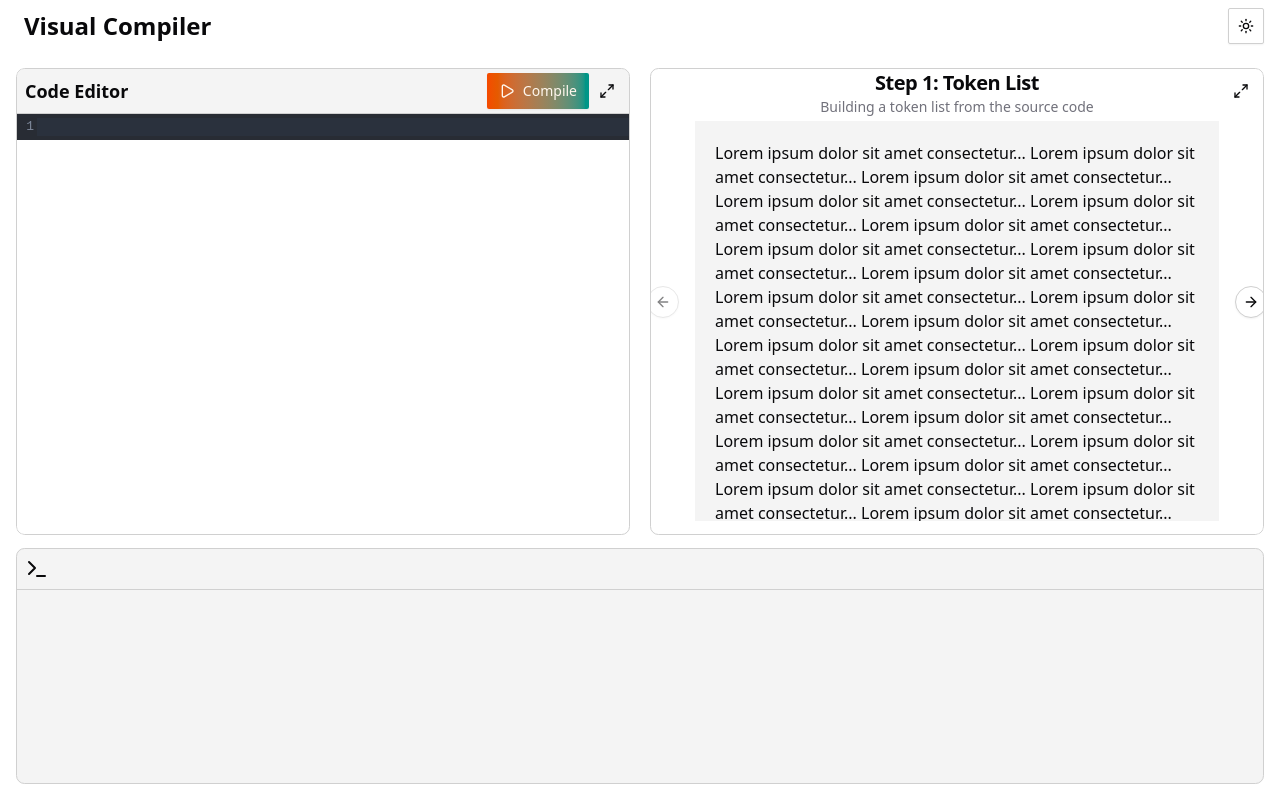
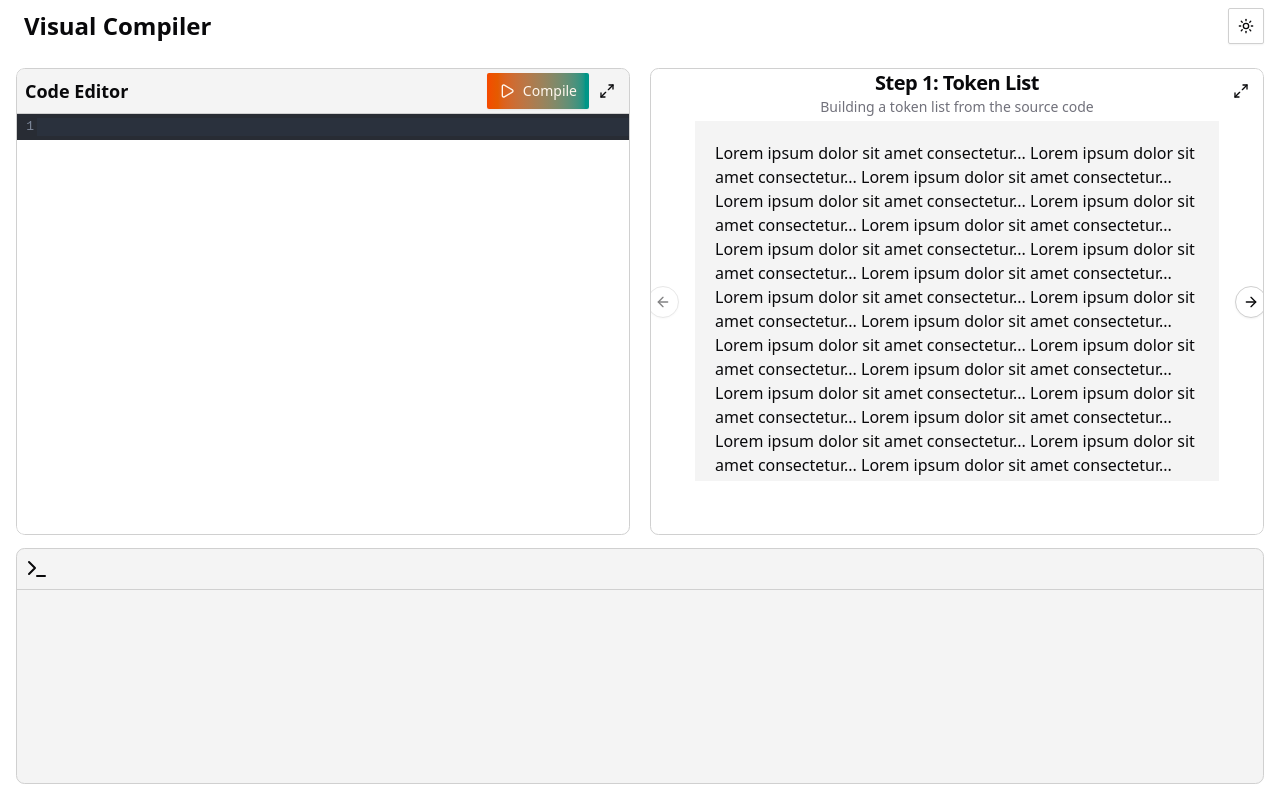
Before and after one commit to VisualCompiler/compiler-app, a React (Vite) app: page /playground/1/1 in a window 1280 px wide. Built offline with nearby package versions, Linux system fonts and the light colour scheme.

Commit message:
small modification on compilation scroll. Issue Modify HomeScreen UI Fixes #8

```diff
--- a/src/components/CompilationStep.tsx
+++ b/src/components/CompilationStep.tsx
@@ -21,7 +21,7 @@ export const CompilationStep = ({
       {description}
     </p>
     <div
-      className="bg-secondary/30 p-5 max-h-100 overflow-auto
+      className="bg-secondary/30 p-5 max-h-90 overflow-auto
   [&::-webkit-scrollbar]:w-2
 [&::-webkit-scrollbar]:p-0.5
   [&::-webkit-scrollbar-track]:rounded-full
```
